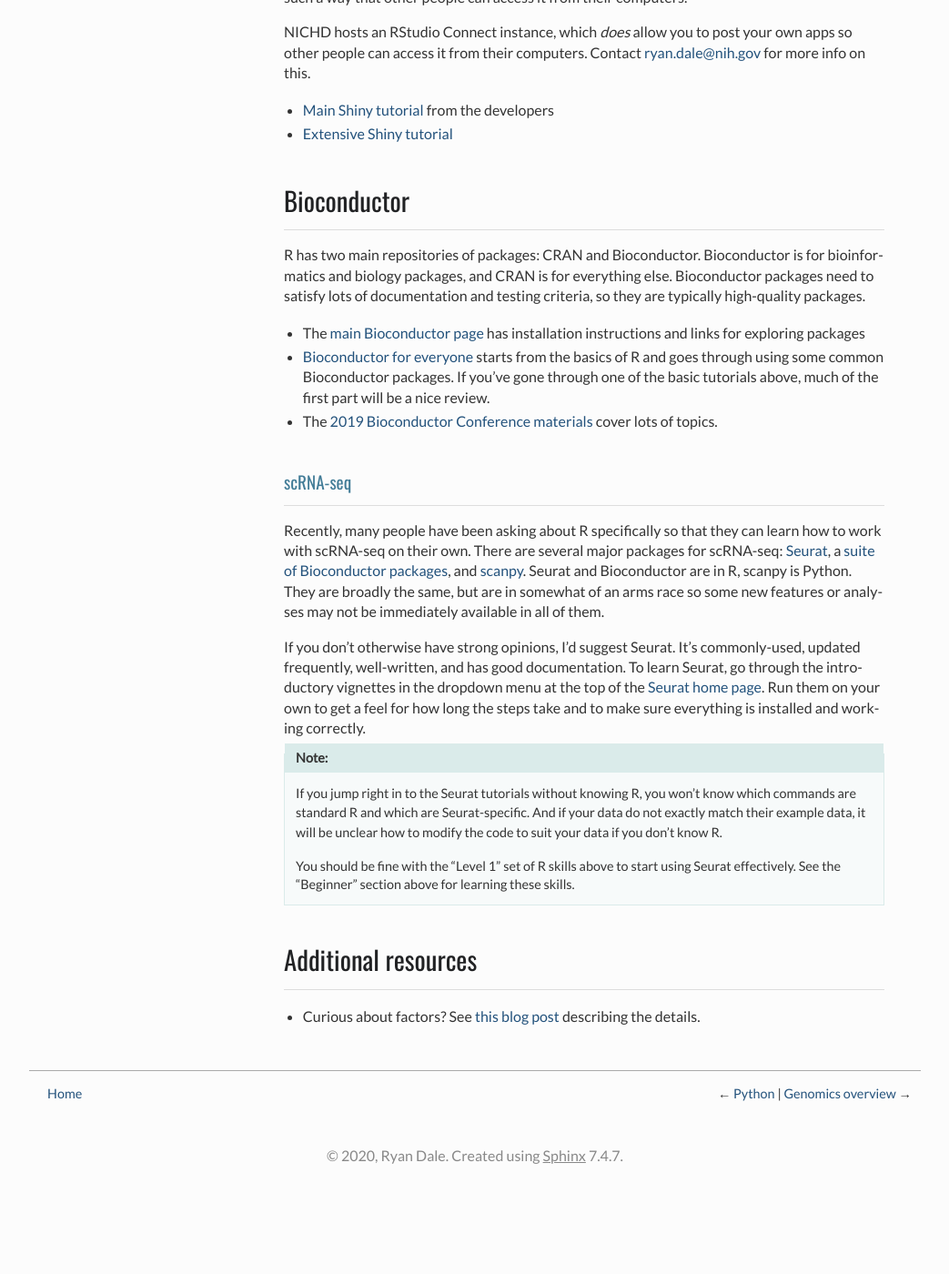
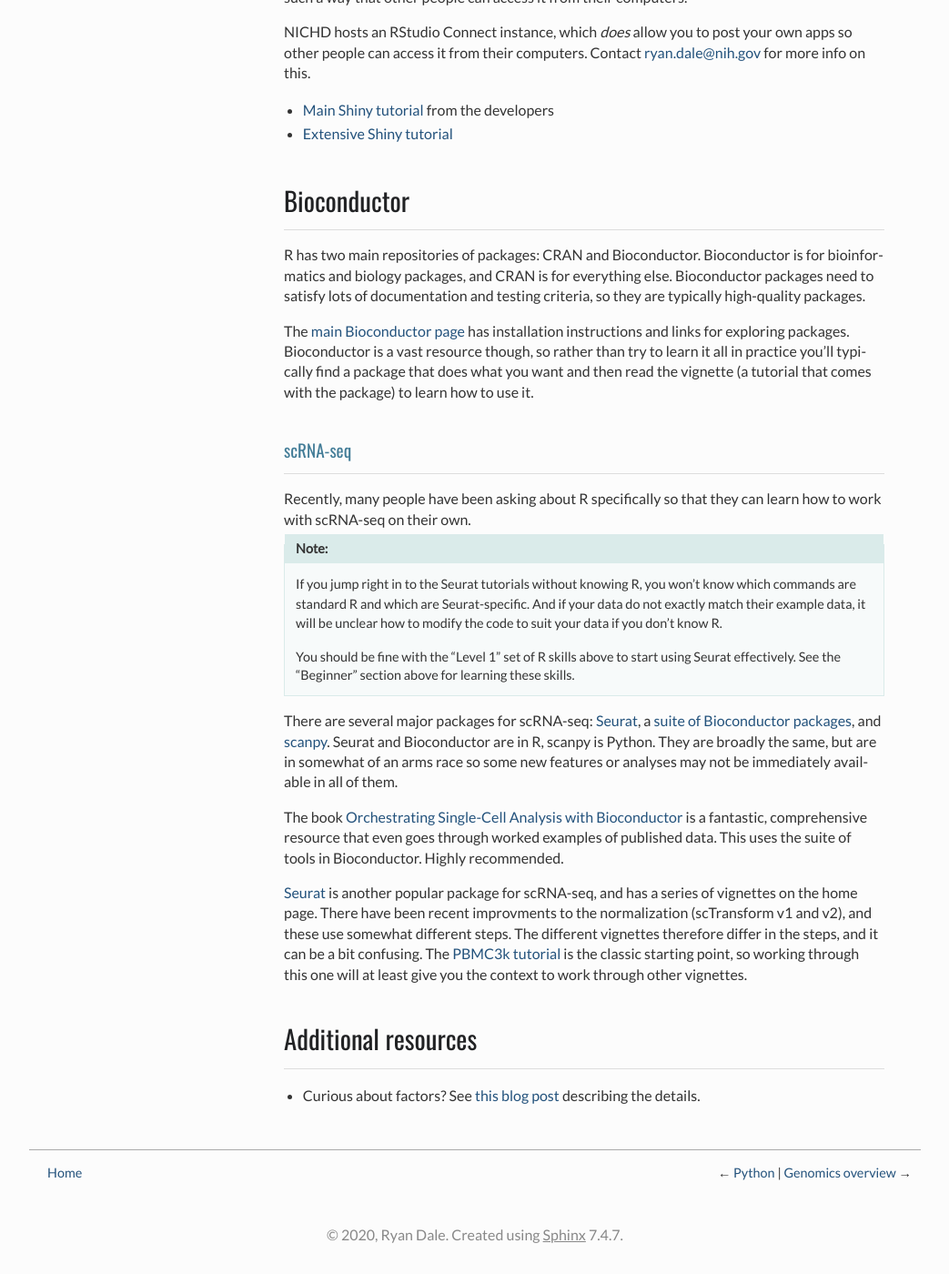
Before and after one commit to NICHD-BSPC/training, a Sphinx documentation site: the page built from source/r.rst, in a window 1280 px wide and 1400 px high, scrolled down 3291 px. Shown: the whole window at 91% size, without its empty margins (118-1161 px from the left). Built offline with Sphinx 7.4.7, drawn with Linux system fonts in a browser that asks for light colours; before the commit the page ends 4604 px from its top, so only the background shows below that.

Commit message:
update r.rst with bioconductor links

```diff
--- a/source/r.rst
+++ b/source/r.rst
@@ -187,36 +187,17 @@ for bioinformatics and biology packages, and CRAN is for everything else.
 Bioconductor packages need to satisfy lots of documentation and testing
 criteria, so they are typically high-quality packages.
 
-- The `main Bioconductor page <https://www.bioconductor.org/>`_ has
-  installation instructions and links for exploring packages
-
-- `Bioconductor for everyone
-  <http://biocworkshops2019.bioconductor.org.s3-website-us-east-1.amazonaws.com/page/BiocIntro__RBiocForAll/>`_
-  starts from the basics of R and goes through using some common Bioconductor
-  packages. If you've gone through one of the basic tutorials above, much of
-  the first part will be a nice review.
-
-- The `2019 Bioconductor Conference materials
-  <http://biocworkshops2019.bioconductor.org.s3-website-us-east-1.amazonaws.com/>`_ cover lots of topics.
+The `main Bioconductor page <https://www.bioconductor.org/>`_ has installation
+instructions and links for exploring packages. Bioconductor is a vast resource
+though, so rather than try to learn it all in practice you'll typically find
+a package that does what you want and then read the vignette (a tutorial that
+comes with the package) to learn how to use it.
 
 scRNA-seq
 ~~~~~~~~~
 
 Recently, many people have been asking about R specifically so that they can
-learn how to work with scRNA-seq on their own. There are several major packages
-for scRNA-seq: `Seurat <https://satijalab.org/seurat/>`_, a `suite of
-Bioconductor packages <https://bioconductor.org/books/release/OSCA/>`_, and
-`scanpy <https://scanpy.readthedocs.io/en/stable/>`_. Seurat and Bioconductor are
-in R, scanpy is Python. They are broadly the same, but are in somewhat of an
-arms race so some new features or analyses may not be immediately available in
-all of them.
-
-If you don't otherwise have strong opinions, I'd suggest Seurat. It's
-commonly-used, updated frequently, well-written, and has good documentation. To
-learn Seurat, go through the introductory vignettes in the dropdown menu at the
-top of the `Seurat home page <https://satijalab.org/seurat/>`_. Run them on
-your own to get a feel for how long the steps take and to make sure everything
-is installed and working correctly.
+learn how to work with scRNA-seq on their own.
 
 .. note::
 
@@ -230,6 +211,28 @@ is installed and working correctly.
     skills.
 
 
+There are several major packages
+for scRNA-seq: `Seurat <https://satijalab.org/seurat/>`_, a `suite of
+Bioconductor packages <https://bioconductor.org/books/release/OSCA/>`_, and
+`scanpy <https://scanpy.readthedocs.io/en/stable/>`_. Seurat and Bioconductor are
+in R, scanpy is Python. They are broadly the same, but are in somewhat of an
+arms race so some new features or analyses may not be immediately available in
+all of them.
+
+The book `Orchestrating Single-Cell Analysis with Bioconductor
+<https://bioconductor.org/books/release/OSCA/>`_ is a fantastic, comprehensive
+resource that even goes through worked examples of published data. This uses
+the suite of tools in Bioconductor. Highly recommended.
+
+`Seurat <https://satijalab.org/seurat/>`_ is another popular package for
+scRNA-seq, and has a series of vignettes on the home page. There have been
+recent improvments to the normalization (scTransform v1 and v2), and these use
+somewhat different steps. The different vignettes therefore differ in the
+steps, and it can be a bit confusing. The `PBMC3k tutorial
+<https://satijalab.org/seurat/articles/pbmc3k_tutorial.html>`_ is the classic
+starting point, so working through this one will at least give you the context
+to work through other vignettes.
+
 Additional resources
 --------------------
 
```
